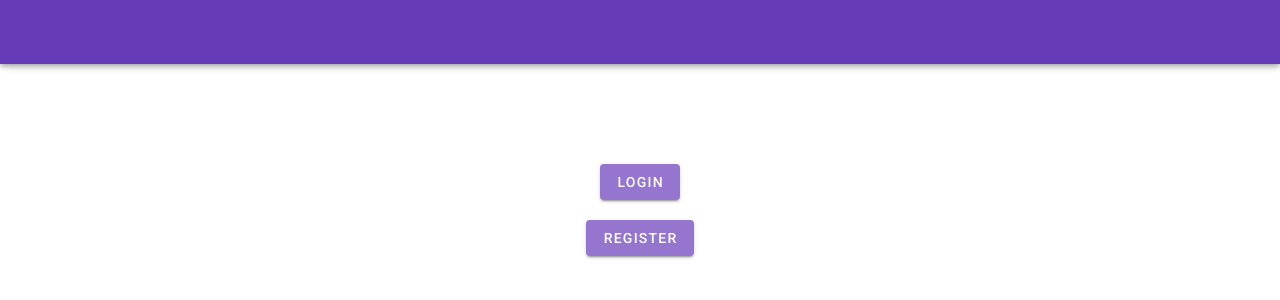
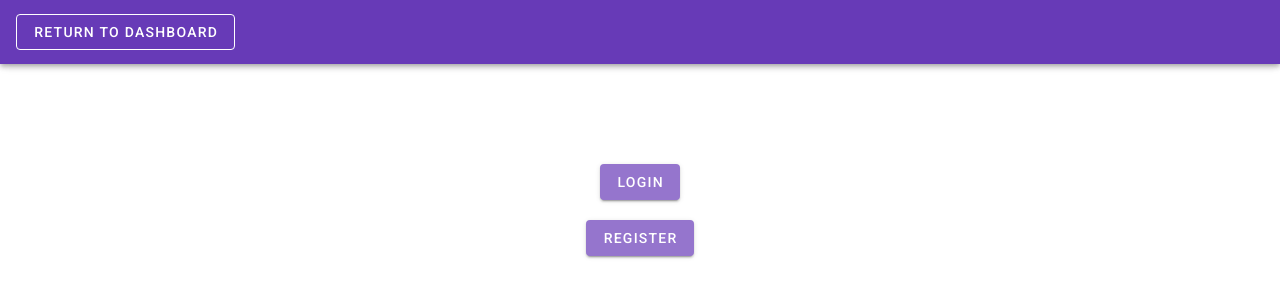
Before and after one commit to clandau/tictactoe-client, a Vue app: page /login in a window 1280 px wide. Shown: the top 300 px of the page. Built offline with nearby package versions, Linux system fonts and the light colour scheme; no server answers.

Commit message:
add link to dashboard

```diff
--- a/src/App.vue
+++ b/src/App.vue
@@ -1,6 +1,7 @@
 <template>
   <v-app>
     <v-app-bar app color="deep-purple" dark>
+      <v-btn :to="'/dashboard'" outlined>Return to dashboard</v-btn>
       <v-spacer></v-spacer>
       <div v-if="user" class="d-flex align-center mx-5">
         <v-toolbar-title>{{ user.email }}</v-toolbar-title>
```
